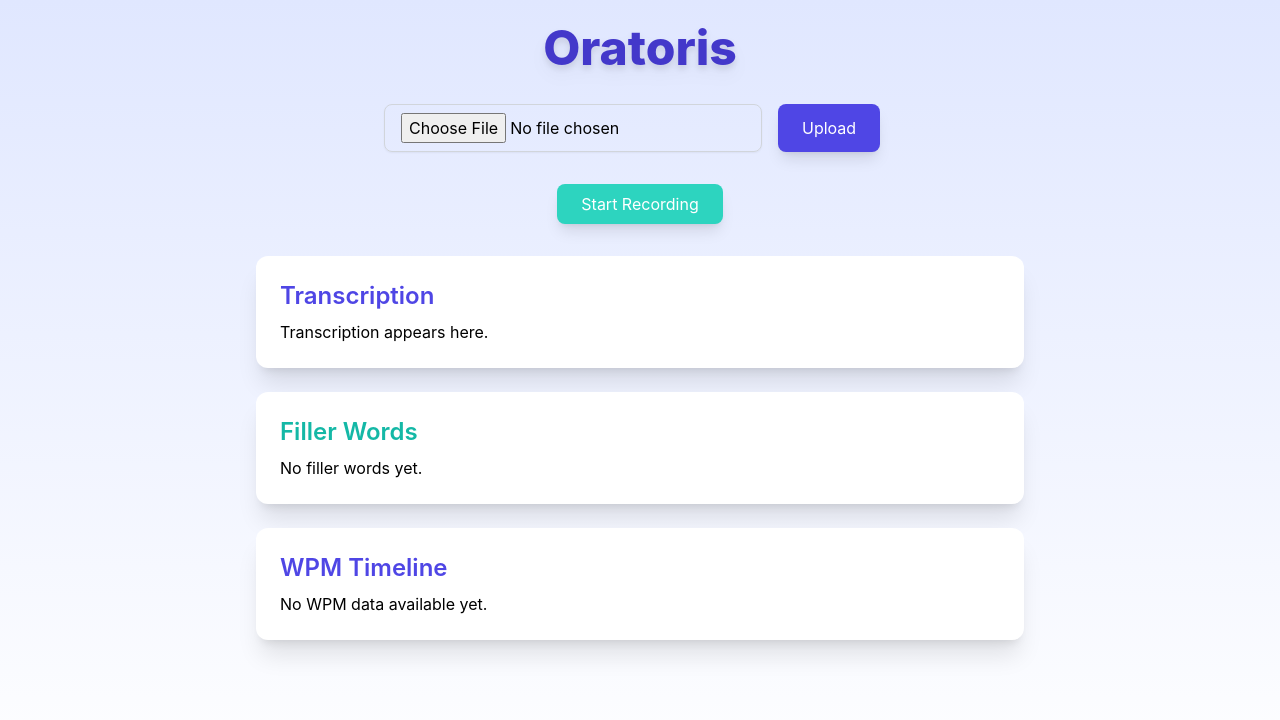
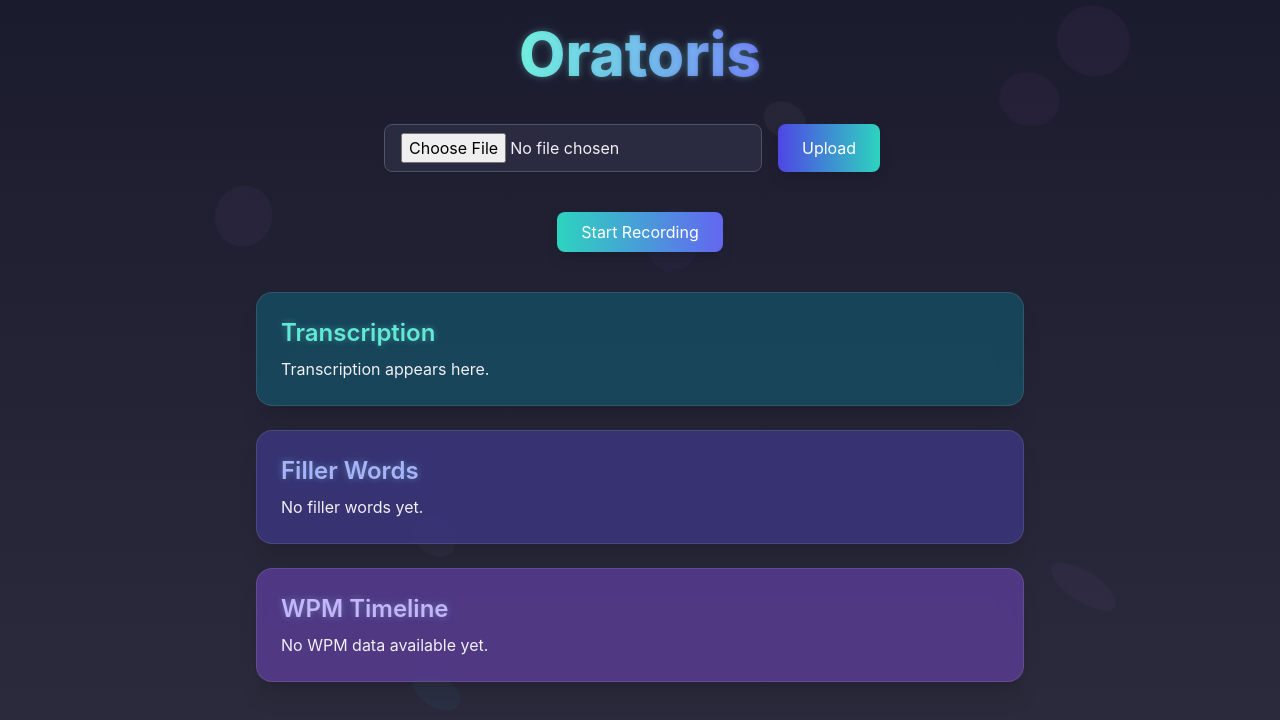
Before and after one commit to arnavcsingh/Oratoris, a React (Create React App) app in the folder frontend/: page / in a window 1280 px wide. Shown: the top 720 px of the page. Built offline with nearby package versions, Linux system fonts and the light colour scheme.

Commit message:
Improved styling

```diff
--- a/frontend/src/App.js
+++ b/frontend/src/App.js
@@ -1,13 +1,14 @@
-import React, { useRef, useState } from 'react';
-import './App.css';
+import React, { useRef, useState } from "react";
+import "./App.css";
 import WpmChart from "./WPMchart.js";
 
 function App() {
   const ref = useRef(null);
   const [file, setFile] = useState(null);
   const [data, setData] = useState(null);
+
   const check = (event) => {
-    if (event.target.files[0].type.startsWith("audio/")) {
+    if (event.target.files[0]?.type.startsWith("audio/")) {
       setFile(event.target.files[0]);
     } else {
       alert("Please select an audio file.");
@@ -18,15 +19,15 @@ function App() {
 
   const uploading = async (event) => {
     event.preventDefault();
+    if (!file) return alert("No file selected!");
     const form = new FormData();
-    form.append('file', file);
-    const info = await fetch('http://localhost:5100/upload', {
+    form.append("file", file);
+    const info = await fetch("http://localhost:5100/upload", {
       method: "POST",
-      body: form
+      body: form,
     });
-    const data = await info.json()
-    console.log("Chart data:", data.wpmTimeline);
-    setData(data);
+    const result = await info.json();
+    setData(result);
   };
 
   const [recording, setRecording] = useState(false);
@@ -39,9 +40,7 @@ function App() {
     const mediaRecorder = new MediaRecorder(stream);
     chunksRef.current = [];
     mediaRecorderRef.current = mediaRecorder;
-    mediaRecorder.ondataavailable = (event) => {
-      chunksRef.current.push(event.data);
-    };
+    mediaRecorder.ondataavailable = (event) => chunksRef.current.push(event.data);
     mediaRecorder.onstop = () => {
       const blob = new Blob(chunksRef.current, { type: "audio/webm" });
       const url = URL.createObjectURL(blob);
@@ -57,56 +56,75 @@ function App() {
     setRecording(false);
   };
 
+  // Random floating shapes for the background
+  const shapes = Array.from({ length: 8 }).map((_, i) => (
+    <div
+      key={i}
+      className="floating-shape"
+      style={{
+        width: `${30 + Math.random() * 50}px`,
+        height: `${30 + Math.random() * 50}px`,
+        background: `rgba(${50 + Math.random()*200}, ${50 + Math.random()*200}, 255, 0.2)`,
+        top: `${Math.random() * 100}vh`,
+        left: `${Math.random() * 100}vw`,
+        animationDuration: `${10 + Math.random() * 10}s`,
+      }}
+    />
+  ));
+
   return (
-    <div className="min-h-screen bg-gradient-to-b from-indigo-100 to-white flex flex-col items-center p-6">
-    <h1 className="text-5xl font-extrabold text-indigo-700 mb-8 drop-shadow-lg">
+    <div className="relative min-h-screen flex flex-col items-center p-6 bg-gradient-to-b from-[#1b1b2e] to-[#2c2c3e] overflow-hidden">
+      {shapes}
+
+      <h1 className="text-6xl font-extrabold text-transparent bg-clip-text bg-gradient-to-r from-teal-300 to-indigo-500 mb-10 z-10 relative">
         Oratoris
       </h1>
 
-    <form className="flex flex-col md:flex-row gap-4 mb-8 w-full max-w-lg">
+      <form className="flex flex-col md:flex-row gap-4 mb-10 w-full max-w-lg z-10 relative">
         <input
           name="file"
           onChange={check}
           ref={ref}
           type="file"
-        className="border border-gray-300 rounded-lg px-4 py-2 focus:outline-none focus:ring-2 focus:ring-teal-400 shadow-sm transition"
+          className="border border-gray-600 rounded-lg px-4 py-2 focus:outline-none focus:ring-2 focus:ring-teal-400 shadow-sm bg-[#2a2a40] text-[#f0f0f5]"
         />
         <button
           onClick={uploading}
-        className="bg-indigo-600 text-white px-6 py-2 rounded-lg shadow-lg hover:bg-indigo-700 hover:scale-105 transition transform duration-300"
+          className="bg-gradient-to-r from-indigo-600 to-teal-400 text-white px-6 py-2 rounded-lg shadow-lg button-glow"
         >
           Upload
         </button>
       </form>
 
-    <div className="recorder flex flex-col items-center mb-8 space-y-4">
+      <div className="recorder flex flex-col items-center mb-10 space-y-4 z-10 relative">
         {!recording ? (
           <button
             onClick={startRecording}
-          className="bg-teal-400 text-white px-6 py-2 rounded-lg shadow-lg hover:bg-teal-500 hover:-translate-y-1 hover:scale-105 transition transform duration-300"
+            className="bg-gradient-to-r from-teal-400 to-indigo-500 text-white px-6 py-2 rounded-lg shadow-lg button-glow"
           >
             Start Recording
           </button>
         ) : (
           <button
             onClick={stopRecording}
-          className="bg-red-500 text-white px-6 py-2 rounded-lg shadow-lg hover:bg-red-600 hover:-translate-y-1 hover:scale-105 transition transform duration-300"
+            className="bg-red-500 text-white px-6 py-2 rounded-lg shadow-lg button-glow"
           >
             Stop Recording
           </button>
         )}
-      {audioURL && <audio controls src={audioURL} className="mt-2 shadow rounded" />}
+        {audioURL && <audio controls src={audioURL} className="mt-2 shadow rounded z-10 relative" />}
       </div>
 
-    <div className="display w-full max-w-3xl space-y-6">
-      {/** Cards with 3D hover effect **/}
-      <div className="p-6 bg-white rounded-xl shadow-xl hover:shadow-2xl hover:-translate-y-2 transition transform duration-300">
-        <h2 className="text-2xl font-semibold text-indigo-600 mb-2">Transcription</h2>
+      <div className="display w-full max-w-3xl space-y-6 z-10 relative">
+        {/* Transcription Card */}
+        <div className="card card-teal shadow-xl">
+          <h2 className="text-2xl font-semibold text-teal-300 mb-2">Transcription</h2>
           <p>{data?.text || "Transcription appears here."}</p>
         </div>
 
-      <div className="p-6 bg-white rounded-xl shadow-xl hover:shadow-2xl hover:-translate-y-2 transition transform duration-300">
-        <h2 className="text-2xl font-semibold text-teal-500 mb-2">Filler Words</h2>
+        {/* Filler Words Card */}
+        <div className="card card-indigo shadow-xl">
+          <h2 className="text-2xl font-semibold text-indigo-300 mb-2">Filler Words</h2>
           {data?.fillers ? (
             Object.entries(data.fillers).map(([word, count]) => (
               <div key={word}>
@@ -118,8 +136,9 @@ function App() {
           )}
         </div>
 
-      <div className="p-6 bg-white rounded-xl shadow-xl hover:shadow-2xl hover:-translate-y-2 transition transform duration-300">
-        <h2 className="text-2xl font-semibold text-indigo-600 mb-2">WPM Timeline</h2>
+        {/* WPM Timeline Card */}
+        <div className="card card-violet shadow-xl">
+          <h2 className="text-2xl font-semibold text-violet-300 mb-2">WPM Timeline</h2>
           {data?.wpmTimeline && data.wpmTimeline.length > 0 ? (
             <WpmChart data={data.wpmTimeline} />
           ) : (
--- a/frontend/src/WPMchart.js
+++ b/frontend/src/WPMchart.js
@@ -15,7 +15,7 @@ const WpmChart = ({ data }) => {
 
   return (
     <div className="w-full h-64 p-4 bg-white rounded-2xl shadow">
-      <h2 className="text-lg font-semibold mb-2 text-center">
+      <h2 className="text-lg font-semibold mb-2 text-center text-gray-900">
         Speaking Speed Over Time (WPM)
       </h2>
       <div className="w-full h-56"> {/* 👈 Ensures chart has height */}
--- a/frontend/src/index.css
+++ b/frontend/src/index.css
@@ -2,16 +2,89 @@
 @tailwind components;
 @tailwind utilities;
 
+/* Global dark background */
 body {
   margin: 0;
-  font-family: -apple-system, BlinkMacSystemFont, 'Segoe UI', 'Roboto', 'Oxygen',
-    'Ubuntu', 'Cantarell', 'Fira Sans', 'Droid Sans', 'Helvetica Neue',
-    sans-serif;
+  font-family: 'Inter', -apple-system, BlinkMacSystemFont, 'Segoe UI', 'Roboto',
+    'Oxygen', 'Ubuntu', 'Cantarell', 'Fira Sans', 'Droid Sans',
+    'Helvetica Neue', sans-serif;
   -webkit-font-smoothing: antialiased;
   -moz-osx-font-smoothing: grayscale;
+  background: #1b1b2e; /* Dark cinematic background */
+  color: #f0f0f5;
+  overflow-x: hidden;
 }
 
+/* Code styling */
 code {
-  font-family: source-code-pro, Menlo, Monaco, Consolas, 'Courier New',
-    monospace;
+  font-family: source-code-pro, Menlo, Monaco, Consolas, 'Courier New', monospace;
 }
+
+/* Glowing headings */
+h1, h2 {
+  text-shadow: 0 0 6px rgba(255,255,255,0.2), 0 0 12px rgba(0,255,255,0.15);
+}
+
+/* Card hover effect */
+/* Card base style */
+.card {
+  transition: transform 0.3s ease, box-shadow 0.3s ease, background 0.3s ease;
+  background: rgba(255, 255, 255, 0.08); /* Lighter than the background */
+  backdrop-filter: blur(12px); /* frosted glass effect */
+  border: 1px solid rgba(255, 255, 255, 0.1);
+  border-radius: 1rem;
+  padding: 1.5rem;
+}
+
+.card:hover {
+  transform: translateY(-8px) rotateX(2deg);
+  box-shadow: 0 12px 28px rgba(0, 255, 255, 0.25),
+    0 10px 20px rgba(0, 0, 0, 0.5);
+}
+
+/* Optional variant card colors */
+.card-teal {
+  background: rgba(22, 78, 99, 0.8);
+}
+
+.card-indigo {
+  background: rgba(60, 55, 130, 0.8);
+}
+
+.card-violet {
+  background: rgba(90, 60, 150, 0.8);
+}
+
+
+/* Buttons hover */
+.button-glow {
+  transition: all 0.3s ease;
+}
+.button-glow:hover {
+  transform: scale(1.05) translateY(-2px);
+  box-shadow: 0 0 12px #00f9ff, 0 0 24px #00f9ff;
+}
+
+/* Inputs */
+input[type="file"] {
+  background-color: #2a2a40;
+  color: #f0f0f5;
+}
+input[type="file"]:focus {
+  outline: 2px solid #00f9ff;
+}
+
+/* Floating shapes */
+.floating-shape {
+  position: absolute;
+  border-radius: 50%;
+  opacity: 0.2;
+  animation: float 15s linear infinite;
+  z-index: 0;
+}
+
+@keyframes float {
+  0% { transform: translateY(0) translateX(0) rotate(0deg);}
+  50% { transform: translateY(-30px) translateX(20px) rotate(180deg);}
+  100% { transform: translateY(0) translateX(0) rotate(360deg);}
+}
```
Lines whose indentation alone changed are shown as unchanged.
